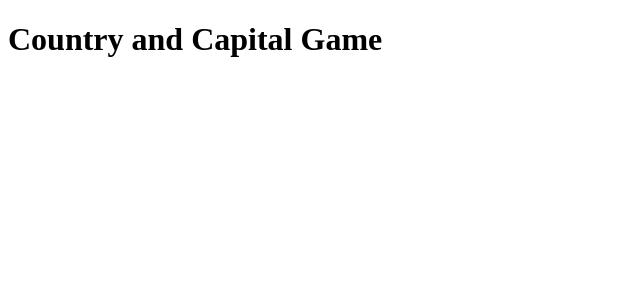
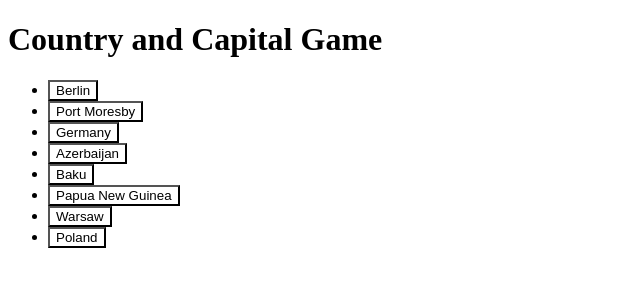
Before and after one commit to scatt89/exercises-react, a React (Vite) app: page /country-and-capital in a window 1280 px wide. Shown: the top 300 px of the page, without its empty margins (0-640 px from the left). Built offline with nearby package versions, Linux system fonts and the light colour scheme.

Commit message:
wip country and capital game

```diff
--- a/src/countryAndCapital/index.jsx
+++ b/src/countryAndCapital/index.jsx
@@ -4,24 +4,71 @@ import { useState } from 'react';
 const getCountries = (data) => Object.keys(data);
 const getCapitals = (data) => Object.values(data);
 const shuffle = (list) => list.sort(() => Math.random() - 0.5);
+const addColor = (name) => ({ name, color: 'initial' });
 
-function Card(name, onClick) {
-    return <button>{name}</button>
+function Card(name, color, onClick) {
+    return <button onClick={onClick} style={{backgroundColor: `${color}`}}>{name}</button>
 }
 
 function CountryCapitalGame({ data }) {
-    const items = shuffle(getCountries(data).concat(getCapitals(data)));
-    const [firstSelected, setFirstSelected] = useState([]);
-    const [secondSelected, setSecondSelected] = useState([]);
+    const initialItems = shuffle(getCountries(data).concat(getCapitals(data))).map(addColor);
+    const [items, setItems] = useState(initialItems);
+    const [firstSelected, setFirstSelected] = useState(null);
+    const [secondSelected, setSecondSelected] = useState(null);
 
-    // I have no more time left but my idea was using the firstSelected and secondSelected to check if the user selected the correct answer
-    // and update the state color of the cards and the state of the game with another useState
+    const updateItems = (callback) => {
+        setItems(prevItems => callback(prevItems));
+    };
+
+    const updateColorFirstSelection = (name) => {
+        updateItems(items => items.map(item => item.name === name ? { ...item, color: '#0000ff' } : item));
+    }
+
+    const updateColorErrorSelection = (name1, name2) => {
+        updateItems(items => items.map(item => item.name === name1 || item.name === name2 ? ({ ...item, color: '#ff0000' }) : item));
+    }
+
+    const updateColorDefault = (name) => {
+        updateItems(items => items.map(item => item.name === name ? ({ ...item, color: 'initial' }) : item));
+    }
+
+    const selectionMatches = (name1, name2) => {
+        return data[name1] === name2 || data[name2] === name1;
+    }
+
+    const removeMatched = () => {
+        updateItems(items => items.filter(item => item !== firstSelected && item !== secondSelected));
+        setFirstSelected(null);
+        setSecondSelected(null);
+    }
+
+    const getOnItemClick = (name) => () => {
+        if (firstSelected === null) {
+            setFirstSelected(name);
+            updateColorFirstSelection(name);
+        } else if (secondSelected === null) {
+            setSecondSelected(name);
+
+            if (selectionMatches(firstSelected, name)) {
+                removeMatched();
+            } else {
+                updateColorErrorSelection(firstSelected, name);
+            }
+        } else {
+            updateColorDefault(firstSelected);
+            updateColorDefault(secondSelected);
+            setSecondSelected(null);
+
+            setFirstSelected(name);
+            updateColorFirstSelection(name);
+        }
+    }
 
     return <div>
         <ul>
             {items.map((item, index) => (
                 <li key={index}>
-                    {Card(item)}
+                    {Card(item.name, item.color, getOnItemClick(item.name))}
                 </li>
             ))}
         </ul>
@@ -32,6 +79,7 @@ const CountryAndCapital = () => {
     return (
         <>
             <h1>Country and Capital Game</h1>
+            <CountryCapitalGame data={{ Germany: "Berlin", Azerbaijan: "Baku", Poland: "Warsaw", "Papua New Guinea": "Port Moresby"}} />
         </>
     );
 }
```
Also changed, not shown: src/countryAndCapital/description.md (added, +36 -0 lines).
